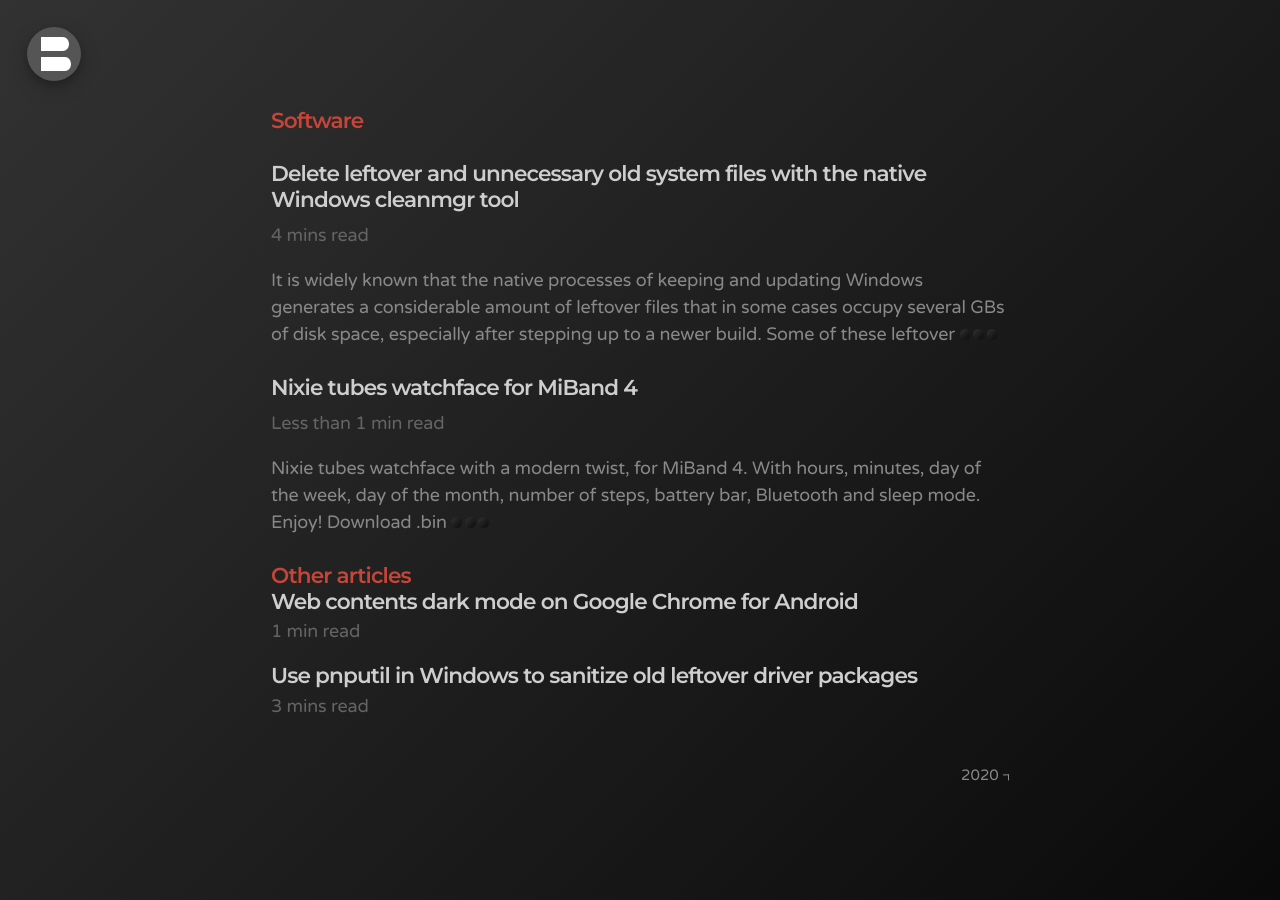
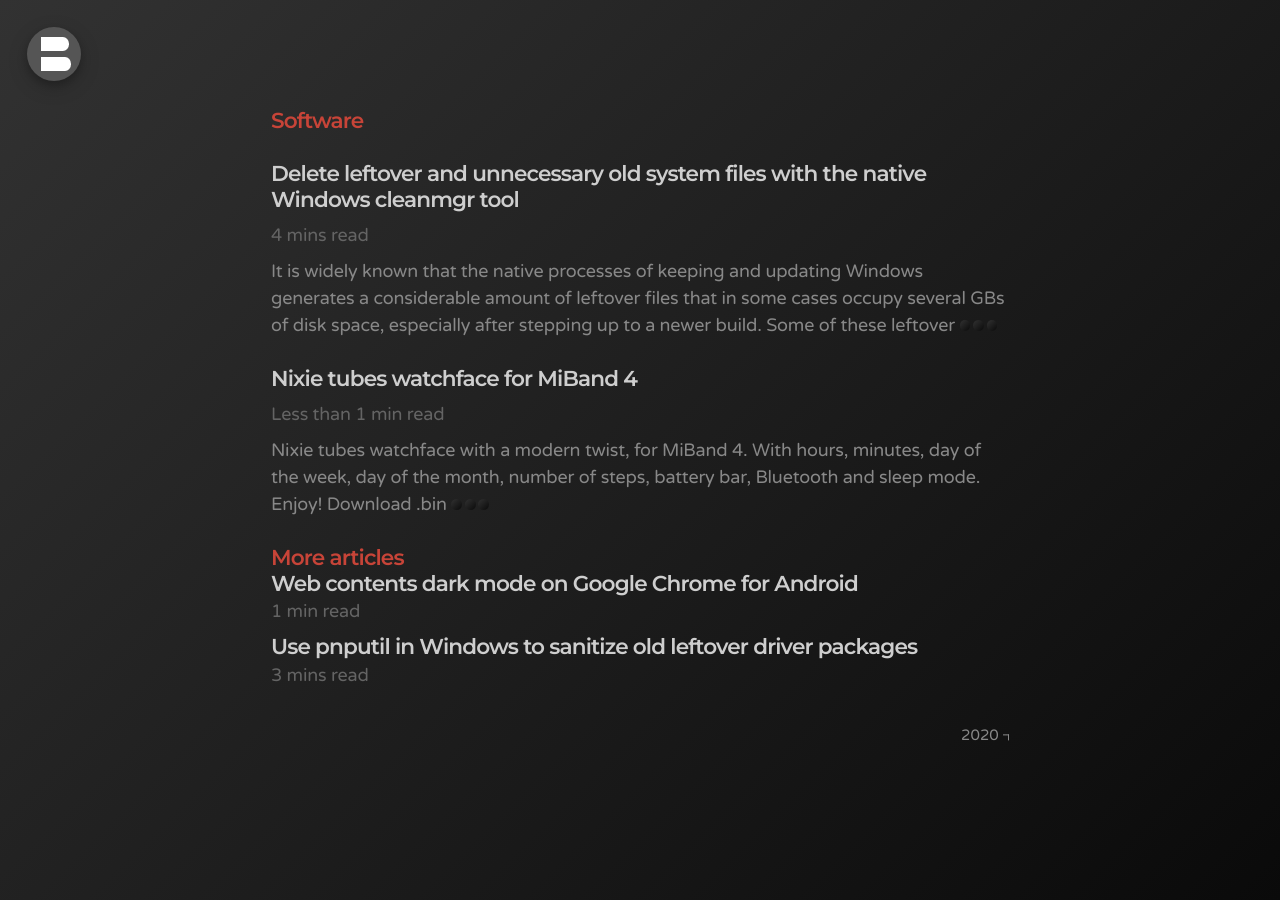
Before and after one commit to bonina/bonina.github.io, a Jekyll site: the page built from software.md, in a window 1280 px wide. Built offline with Jekyll 4.4.1, drawn with Linux system fonts in a browser that asks for light colours.

Commit message:
Update software.md

```diff
--- a/software.md
+++ b/software.md
@@ -9,7 +9,7 @@
     <h1 class="post-title-categories">
       <a href="{{ site.baseurl }}{{ post.url }}">{{ post.title }}</a>
     </h1>
-    <div class="post-categories">
+    <div class="post-categories" style="margin-top: 0.1rem;margin-bottom: 0.5rem;">
       {% include readtime.html %}
     </div>
     {% assign ncut = 250 %}
@@ -18,13 +18,13 @@
   </article>
 {% endfor %}
 
-<h1 class="page-title categories">Other articles</h1>
+<h1 class="page-title categories">More articles</h1>
 {% for post in site.categories.Software limit: 10 offset: 2 %}
   <article class="categories-categories">
     <h1 class="post-title">
       <a href="{{ site.baseurl }}{{ post.url }}">{{ post.title }}</a>
     </h1>
-    <div class="post-categories">
+    <div class="post-categories" style="margin-top: 0.1rem;margin-bottom: 0.5rem;">
       {% include readtime.html %}
     </div>
   </article>
```
